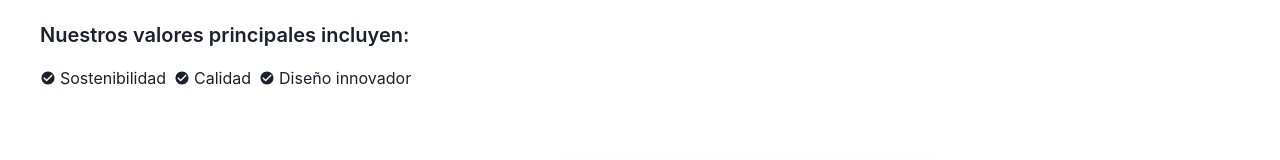
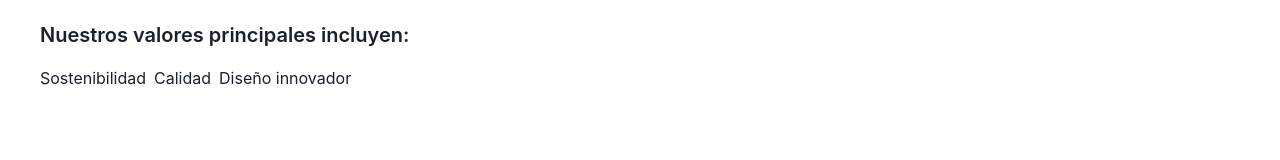
Before and after one commit to Juan-Script/miso-prueba, a Next.js app: page /nosotros in a window 1280 px wide. Shown: the part 220-380 px from the top of the page. Built offline with nearby package versions, Linux system fonts and the light colour scheme.

Commit message:
Iconos de 'nosotros' quitados ya que daba error en el deploy

```diff
--- a/pages/nosotros.tsx
+++ b/pages/nosotros.tsx
@@ -4,14 +4,13 @@ import {
   Heading,
   Text,
   Image,
-  VStack,
   Wrap,
   WrapItem,
   Flex,
 } from "@chakra-ui/react";
 import Container from "../components/Container";
 import Head from "next/head";
-import { IoMdCheckmarkCircle } from "react-icons/io";
+// import { IoMdCheckmarkCircle } from "react-icons/io";
 
 const Nosotros: React.FC = () => {
   return (
@@ -32,19 +31,19 @@ const Nosotros: React.FC = () => {
         <Wrap mt={4}>
           <WrapItem>
             <Box display="flex" alignItems="center">
-              <IoMdCheckmarkCircle style={{ marginRight: "4px" }} />
+              {/* <IoMdCheckmarkCircle style={{ marginRight: "4px" }} /> */}
               <Text>Sostenibilidad</Text>
             </Box>
           </WrapItem>
           <WrapItem>
             <Box display="flex" alignItems="center">
-              <IoMdCheckmarkCircle style={{ marginRight: "4px" }} />
+              {/* <IoMdCheckmarkCircle style={{ marginRight: "4px" }} /> */}
               <Text>Calidad</Text>
             </Box>
           </WrapItem>
           <WrapItem>
             <Box display="flex" alignItems="center">
-              <IoMdCheckmarkCircle style={{ marginRight: "4px" }} />
+              {/* <IoMdCheckmarkCircle style={{ marginRight: "4px" }} /> */}
               <Text>Diseño innovador</Text>
             </Box>
           </WrapItem>
```
